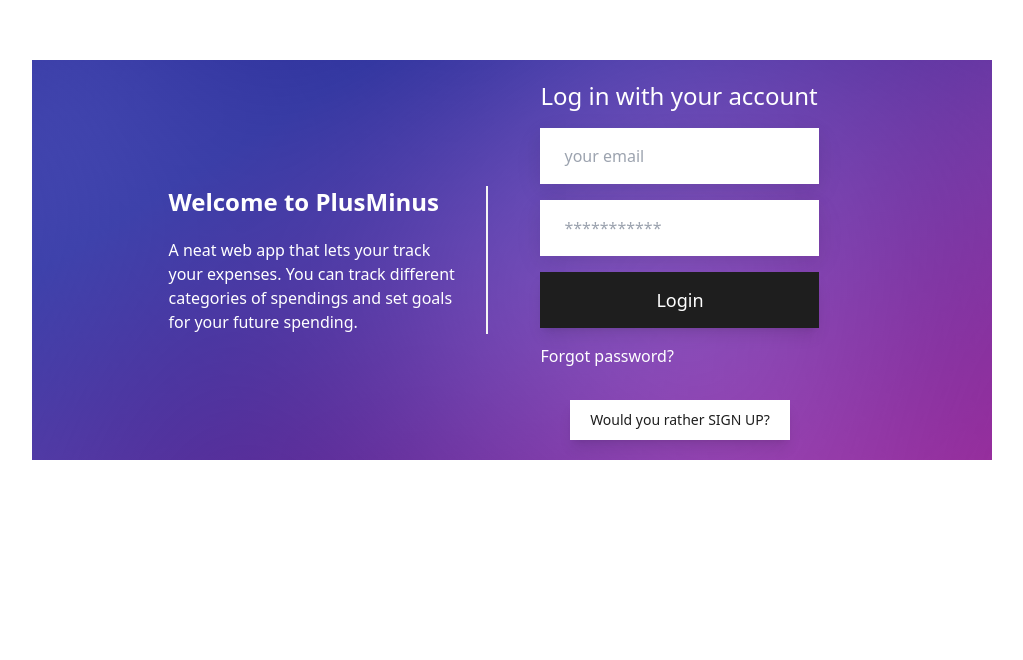
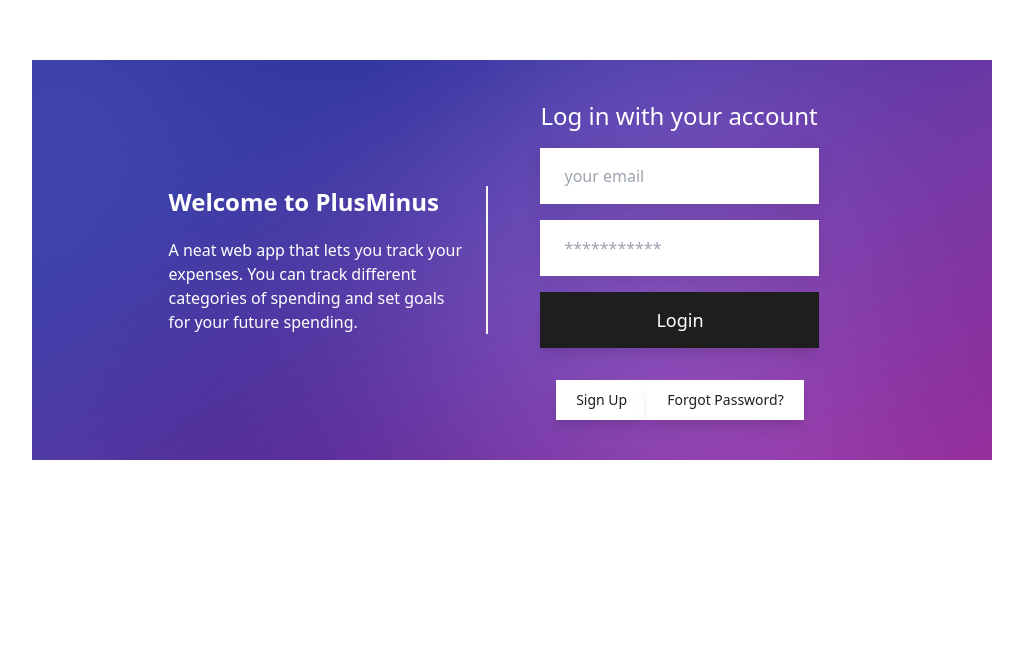
Before and after one commit to mirzakomic/PlusMinus, a React (Vite) app in the folder frontend/: page /passwordReset in a window 1280 px wide. Shown: the part 140-800 px from the top of the page, without its empty margins (128-1151 px from the left). Built offline with nearby package versions, Linux system fonts and the light colour scheme; no server answers.

Commit message:
fixed button component, toggle between different auth states

```diff
--- a/frontend/src/components/Navigation.jsx
+++ b/frontend/src/components/Navigation.jsx
@@ -1,23 +1,23 @@
 import React, { useContext, useState } from "react";
-import { Link } from "react-router-dom";
 import { UserContext } from "../providers/UserContext";
 import Login from "../user/Login";
 import Signup from "../user/Signup";
+import ResetPassword from "../user/ResetPassword";
 import Button from "./Button";
 import NavItem from "./NavItem";
 
-import Background from "../assets/images/meshgradientbg.svg"
+import Background from "../assets/images/meshgradientbg.svg";
 
 const Navigation = () => {
   const { isLoggedIn, logout } = useContext(UserContext);
-  const [showForm, setShowForm] = useState(true);
+  const [activeForm, setActiveForm] = useState("login");
 
-  const toggleForm = () => {
-    setShowForm(prev => !prev);
+  const showForm = (form) => {
+    setActiveForm(form);
   };
 
   const handleSignupSuccess = () => {
-    setShowForm(true);
+    setActiveForm("login");
   };
 
   return (
@@ -32,17 +32,50 @@ const Navigation = () => {
       )}
       {!isLoggedIn && (
         <div className="p-10 flex items-center justify-center h-screen w-screen">
-  <div className="flex desktop:flex-row phone:flex-col justify-center items-center desktop:h-[50svh] phone:h-auto desktop:w-[60rem] bg-cover gap-4" style={{ backgroundImage: `url(${Background})` }}>
+          <div
+            className="flex desktop:flex-row phone:flex-col justify-center items-center desktop:h-[50svh] phone:h-auto desktop:w-[60rem] bg-cover gap-4"
+            style={{ backgroundImage: `url(${Background})` }}
+          >
             <div className="desktop:w-2/6 desktop:pr-5 phone:w-auto phone:p-10 border-stone-100 desktop:border-r-2 phone:border-0 text-secondary">
               <h1 className="text-2xl pb-5 font-bold">Welcome to PlusMinus</h1>
-        <p>A neat web app that lets your track your expenses. You can track different categories of spendings and set goals for your future spending.</p>
+              <p>
+                A neat web app that lets you track your expenses. You can track
+                different categories of spending and set goals for your future
+                spending.
+              </p>
             </div>
             <div className="justify-center flex flex-col w-auto p-5">
-        {showForm ? <Login/> : <Signup onSignupSuccess={handleSignupSuccess}/>}
+              {activeForm === "login" && <Login />}
+              {activeForm === "signup" && <Signup onSignupSuccess={handleSignupSuccess} />}
+              {activeForm === "resetPassword" && <ResetPassword />}
               <div className="p-4 flex justify-center">
-            <Button onClick={toggleForm} variant="secondary" size='small'>
-            {showForm ? "Would you rather SIGN UP?" : "Would you rather LOG IN?"}
+                {activeForm !== "resetPassword" && (
+                  <Button
+                    onClick={() => showForm(activeForm === "login" ? "signup" : "login")}
+                    variant="secondary"
+                    size="small"
+                  >
+                    {activeForm === "login" ? "Sign Up" : "Login"}
                   </Button>
+                )}
+                {activeForm === "login" && (
+                  <Button
+                    onClick={() => showForm("resetPassword")}
+                    variant="secondary"
+                    size="small"
+                  >
+                    Forgot Password?
+                  </Button>
+                )}
+                {activeForm === "resetPassword" && (
+                  <Button
+                    onClick={() => showForm("login")}
+                    variant="secondary"
+                    size="small"
+                  >
+                    Back to Login
+                  </Button>
+                )}
               </div>
             </div>
           </div>
--- a/frontend/src/user/Login.jsx
+++ b/frontend/src/user/Login.jsx
@@ -34,8 +34,8 @@ export default function Login() {
       <input name="email" type="email" placeholder="your email" />
       <input name="password" type="password" placeholder="***********" />
       {error && <small style={{ color: "red" }}>{error}</small>}
-      <Button variant="primary" size="big">Login</Button>
-      <Link className="text-secondary" to={"/resetPassword"}>Forgot password?</Link>
+      <Button type="submit" variant="primary" size="big">Login</Button>
+      {/* <Link className="text-secondary" to={"/resetPassword"}>Forgot password?</Link> */}
     </form>
   );
 }
--- a/frontend/src/user/ResetPassword.jsx
+++ b/frontend/src/user/ResetPassword.jsx
@@ -52,10 +52,10 @@ function RequestReset() {
   return confirmed ? (
     <p>An Email with a Password reset link has been send.Check your inbox.</p>
   ) : (
-    <form id="auth" onSubmit={handleSubmit}>
+    <form id="auth" className="flex flex-col gap-4" onSubmit={handleSubmit}>
       <input name="email" type="email" placeholder="Your email address" />
       {error && <small style={{ color: "red" }}>{error}</small>}
-      <Button>Send Reset Mail</Button>
+      <Button type="submit" size="big">Send Reset Mail</Button>
     </form>
   );
 }
@@ -84,7 +84,7 @@ function ConfirmReset({ id, token }) {
   };
 
   return (
-    <form onSubmit={handleSubmit}>
+    <form id="auth" className="flex flex-col gap-4" onSubmit={handleSubmit}>
       <input name="password" type="password" placeholder="your password" />
       <input
         name="password-confirm"
@@ -92,7 +92,7 @@ function ConfirmReset({ id, token }) {
         placeholder="your password"
       />
       {error && <small style={{ color: "red" }}>{error}</small>}
-      <button>Confirm new Password</button>
+      <Button type="submit" size="big">Confirm new Password</Button>
     </form>
   );
 }
--- a/frontend/src/user/Signup.jsx
+++ b/frontend/src/user/Signup.jsx
@@ -36,7 +36,7 @@ export default function Signup({onSignupSuccess}) {
       <input name="email" type="text" placeholder="your email" />
       <input name="password" type="password" placeholder="***********" />
       {error && <small style={{ color: "red" }}>{error}</small>}
-      <Button variant="primary" size="big">Create account</Button>
+      <Button type="submit" variant="primary" size="big">Create account</Button>
     </form>
   );
 }
```
Also changed, not shown: frontend/src/components/Button.jsx (line endings or trailing spaces), 1 other file (tests, documents, lock files or other folders). Lines whose indentation alone changed are shown as unchanged.
